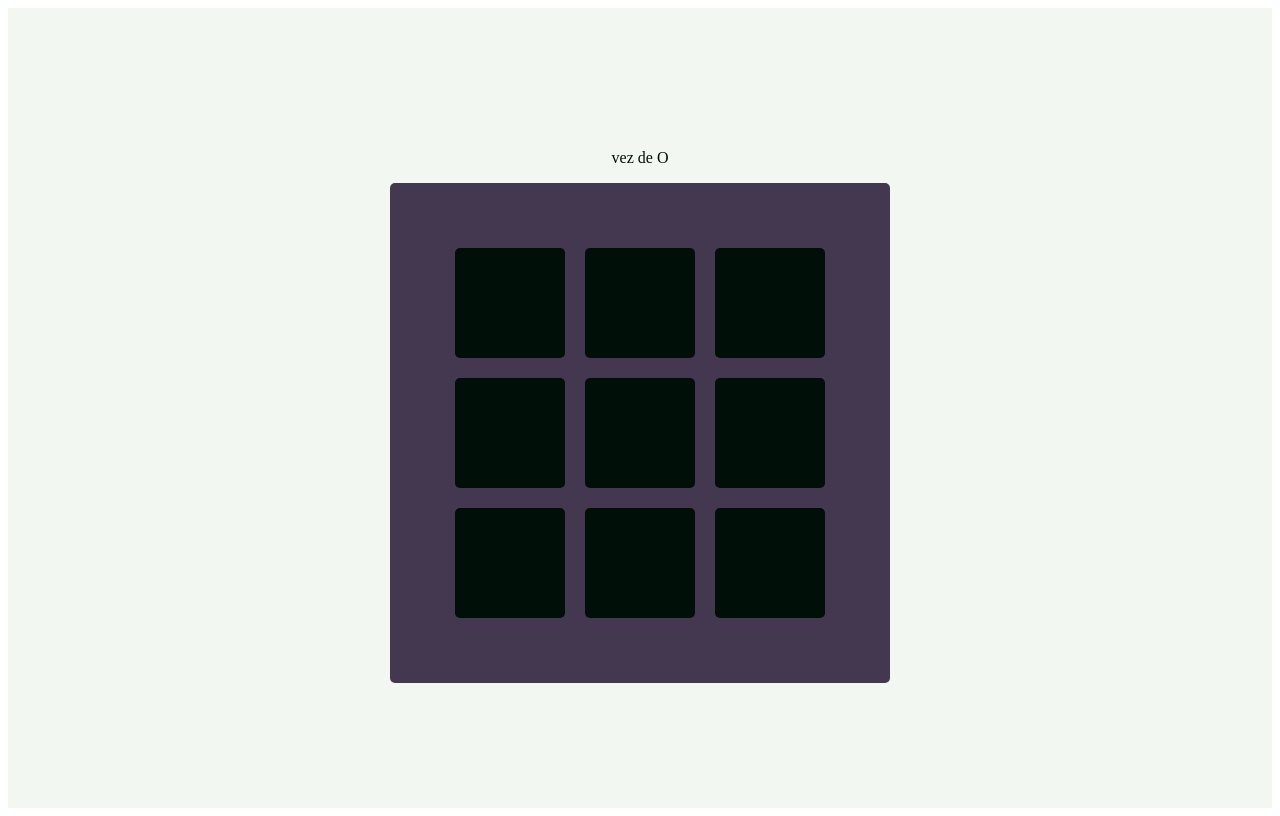
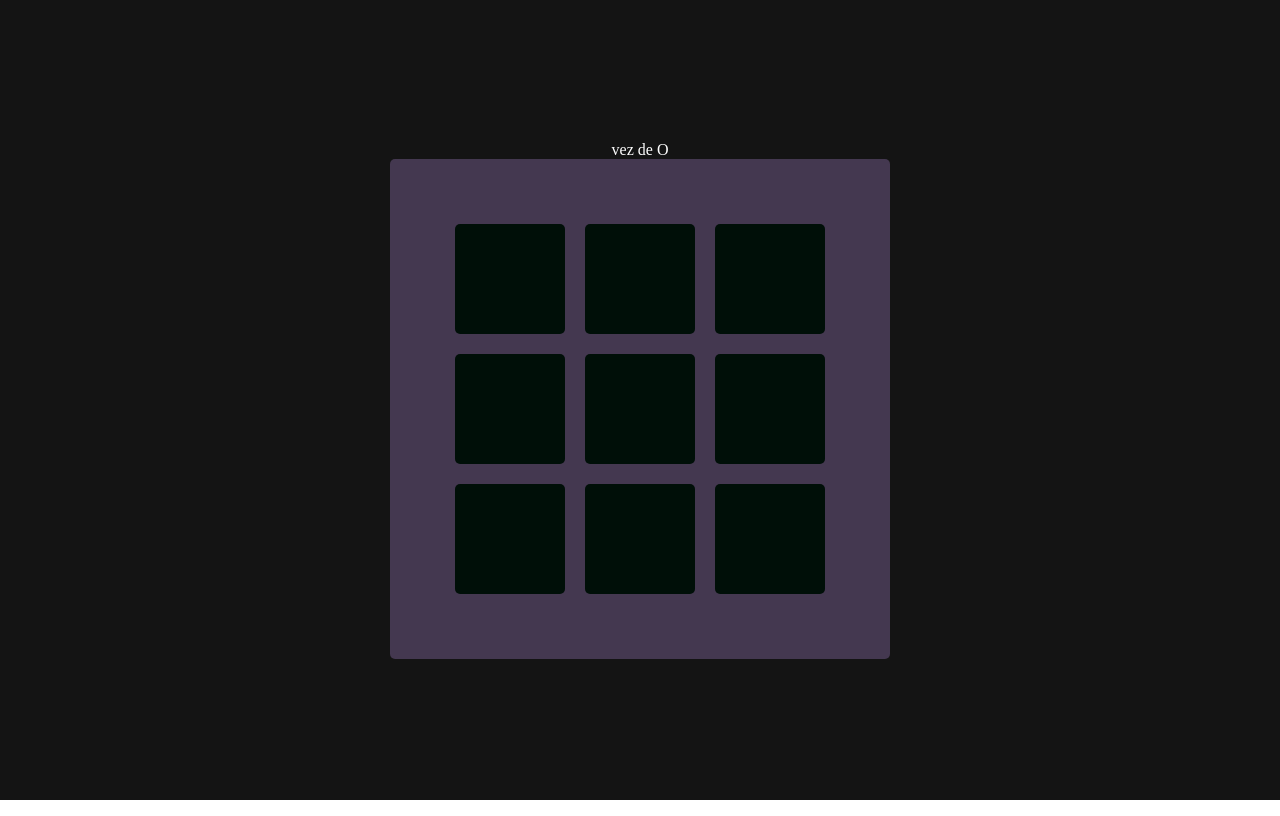
Before and after one commit to CaioDuart3/jogo_da_velha_orc, a React (Vite) app: page / in a window 1280 px wide. Built offline with nearby package versions, Linux system fonts and the light colour scheme.

Commit message:
estilização

```diff
--- a/src/App.css
+++ b/src/App.css
@@ -1,19 +1,28 @@
 :root{
-  --corPrincipal: #F2F7f2;
+  --corPrincipal: #141414;
   --cor1: #8E5572;
   --cor2: #BCAA99;
   --cor3: #443850;
   --cel: #000F08;
+  --cel-hover: #1a1b1b;
+  --cor-text-light: #fefefe;
 }
 
-.frame {
-  width: 500px;
-  height: 500px;
-  background-color: var(--cor3);
-  display: flex;
-  justify-content: center;
-  align-items: center;
+*{
+  margin: 0;
+  padding: 0;
+}
+
+button{
+  background-color: var(--cel);
+  border: 1px solid var(--cor3);
+  color: var(--cor-text-light);
+  padding: 10px;
   border-radius: 5px;
+  margin: 5px;
+}
+button:hover{
+  background-color: var(--cel-hover);
 }
 
 .container{
@@ -25,7 +34,16 @@
   flex-direction: column;
   align-items: center;
   justify-content: center;
-  color: var(--cel);
+  color: var(--cor-text-light);
+}
+.frame {
+  width: 500px;
+  height: 500px;
+  background-color: var(--cor3);
+  display: flex;
+  justify-content: center;
+  align-items: center;
+  border-radius: 5px;
 }
 
 .board {
@@ -44,6 +62,7 @@
   width: 110px;
   height: 110px;
   background-color: var(--cel);
+  color: var(--cel);
   display: flex;
   justify-content: center;
   align-items: center;
@@ -51,6 +70,9 @@
   cursor: pointer;
   border-radius: 5px;
   font-size: 48px;
+}
+.cell:hover{
+  background-color: var(--cel-hover);
 }
 
 .cell.O {
--- a/src/App.tsx
+++ b/src/App.tsx
@@ -1,4 +1,4 @@
-import React, { useState, useEffect } from 'react';
+import { useState, useEffect } from 'react';
 import './App.css'
 
 type Players = "O" | "X";
```
